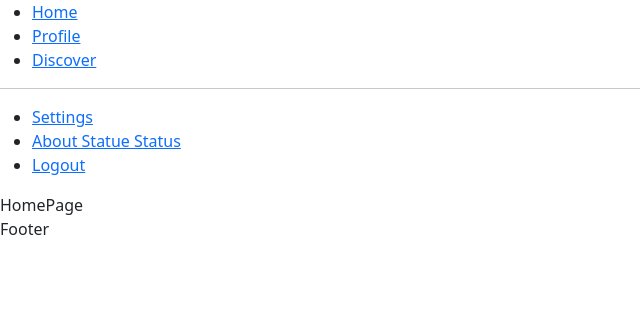
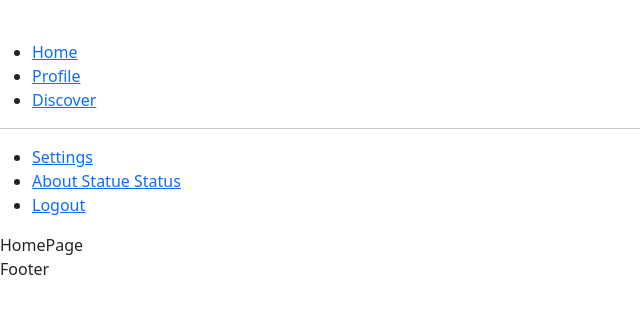
Before and after one commit to TDG-Org/Statue-Status, a React (Create React App) app in the folder client/: page / in a window 1280 px wide. Shown: the top 314 px of the page, without its empty margins (0-640 px from the left). Built offline with nearby package versions, Linux system fonts and the light colour scheme.

Commit message:
update user component

```diff
--- a/client/src/components/User.jsx
+++ b/client/src/components/User.jsx
@@ -4,6 +4,24 @@ const User = () => {
   return (
     <div className="user-avatar-section">
 
+      <div className="user-avatar-section-top">
+
+      {/* badge section  */}
+      <ul className="badge-sect">
+        <li className="badge">
+
+        </li>
+      </ul>
+
+      {/* Avatar Section  */}
+      <div className="avatar-sect">
+        <img src="" alt="" />
+      </div>
+
+      </div>
+
+
+
     </div>
   );
 };
```
